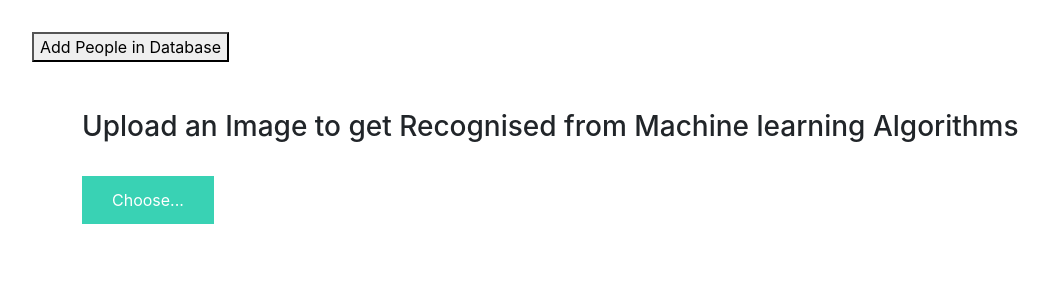
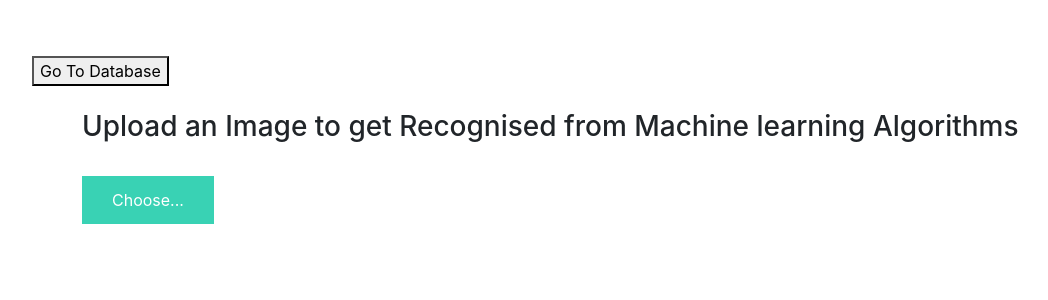
Before and after one commit to ShamSinha/Image-Recognition-Website, a Flask app: template templates/index.html in a window 1280 px wide. Shown: the part 56-356 px from the top of the page, without its empty margins (103-1151 px from the left). Run offline with Flask 2, Linux system fonts and the light colour scheme; the template is opened without the code that fills it, so the values that code supplies are empty; parts of the project's set-up code (start-up, migrations or seed data) failed here and were passed over; some libraries are stand-ins or nearby versions.

Commit message:
Update index.html

```diff
--- a/templates/index.html
+++ b/templates/index.html
@@ -8,8 +8,8 @@
 
 </style>
 <script src="/js/main.js"></script>
-<a href = "/add"><button type="button">Add People in Database</button></a>
 <br>
+<a href = "/database"><button type="button">Go To Database</button></a>
 <br>
 <br>
 <h3>Upload an Image to get Recognised from Machine learning Algorithms</h3>
@@ -36,7 +36,7 @@
     <div class="loader" style="display:none;"></div>
 
     <h3 id="result">
-        <span> </span>
+        <span></span>
     </h3>
 
 </div>
```
